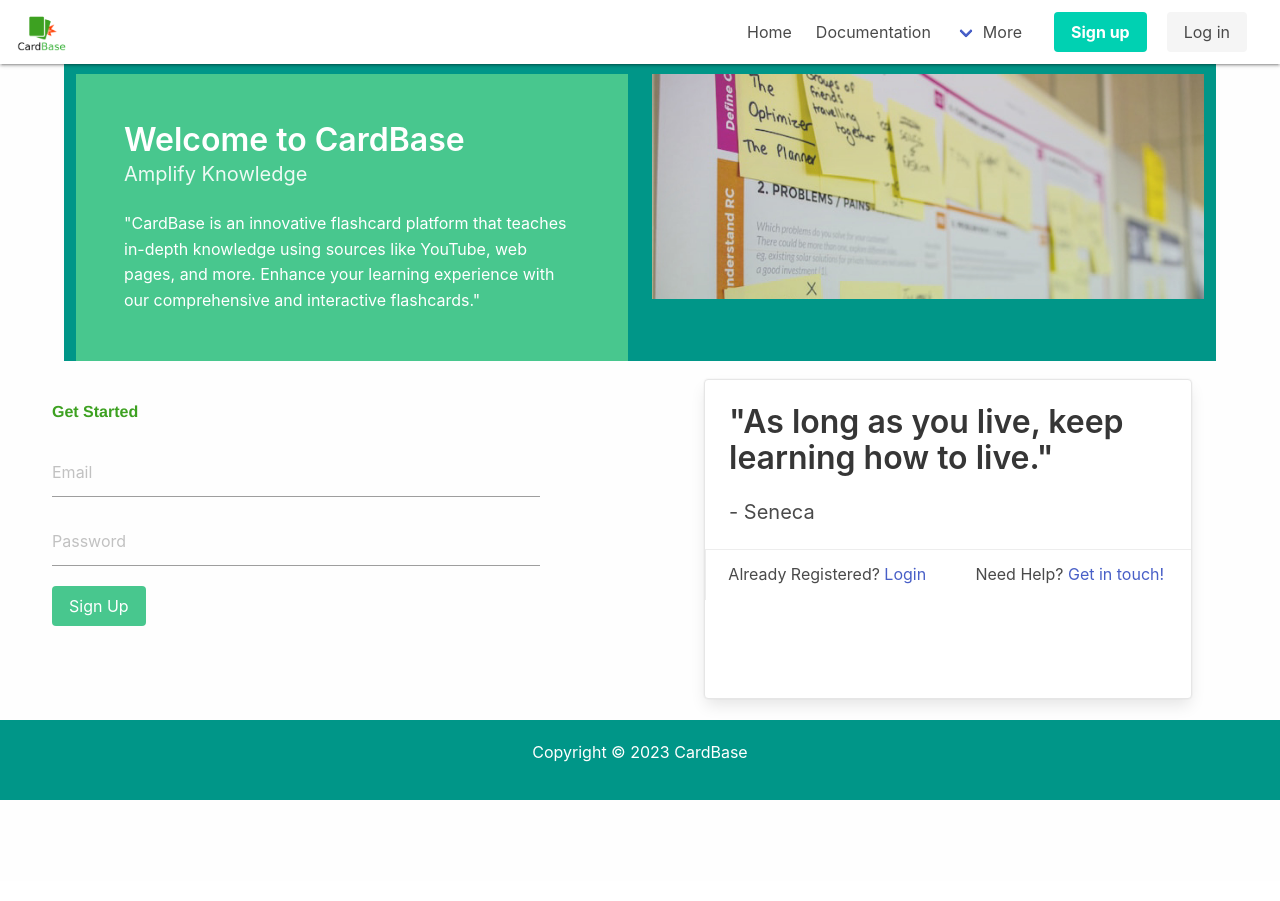
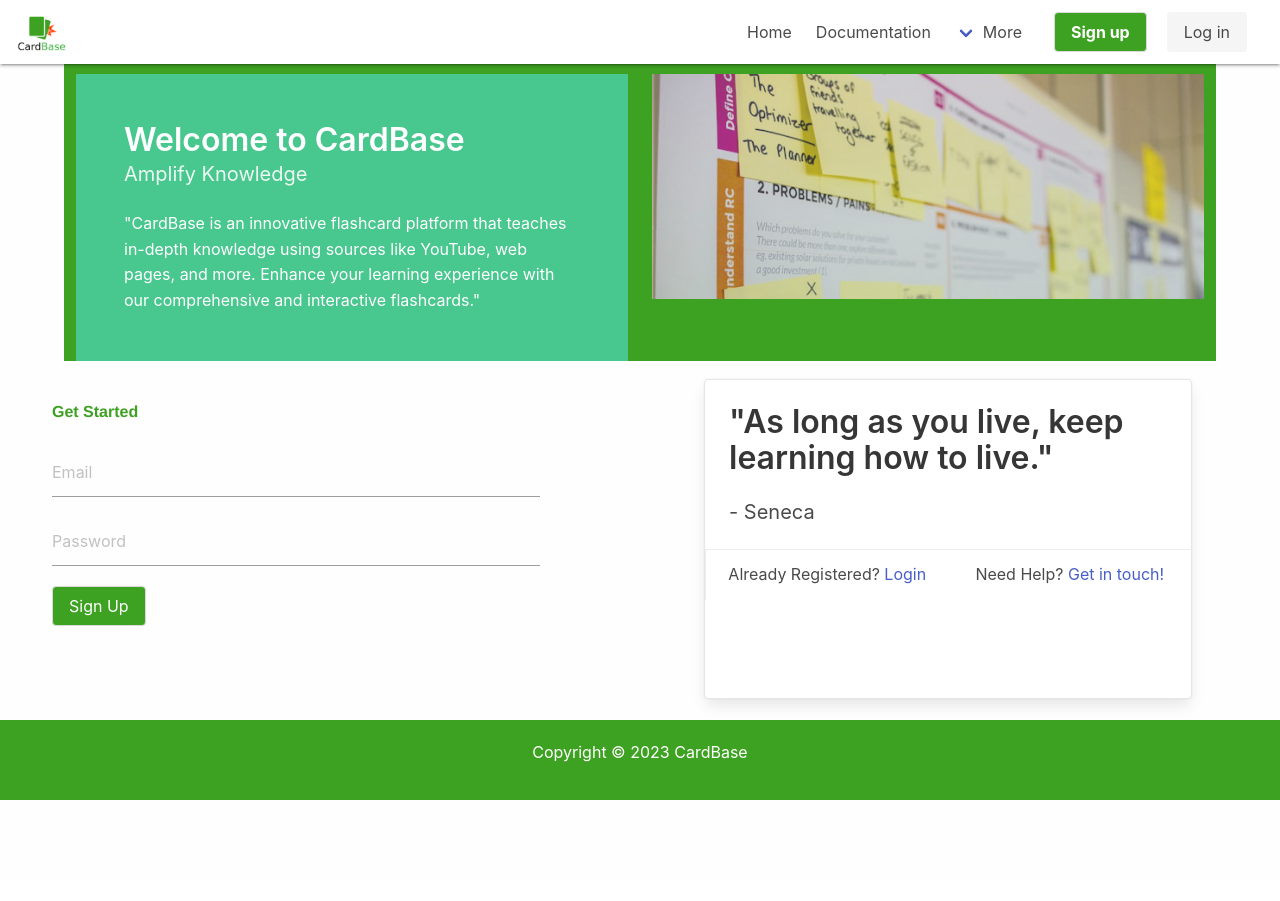
Before and after one commit to williammabotjaeng/cardbase, a Flask app: page / in a window 1280 px wide. Run offline with Flask 3, Linux system fonts and the light colour scheme.

Commit message:
primary-bg, primary-btn, index, layout

```diff
--- a/static/css/style.css
+++ b/static/css/style.css
@@ -1,10 +1,19 @@
+.primary-bg {
+    background-color: #3da121;
+}
+
+#primary-btn {
+    background-color: #3da121;
+    color: white;
+}
+
 .layout-footer {
     position: fixed;
     bottom: 0px;
     justify-content: center;
     text-align: center;
     align-items: center;
-    background-color: teal;
+    background-color: #3da121;
     width: 100%;
     height: 10vh;
     padding: 20px;
--- a/templates/index.html
+++ b/templates/index.html
@@ -40,7 +40,7 @@
     </div>
     <div class="field">
         <p class="control">
-        <button class="button is-success">
+        <button class="button" id="primary-btn">
             Sign Up
         </button>
         </p>
--- a/templates/layout.html
+++ b/templates/layout.html
@@ -60,8 +60,8 @@
           <div class="navbar-end">
             <div class="navbar-item">
               <div class="buttons">
-                <a href="/register" class="button is-primary">
-                  <strong>Sign up</strong>
+                <a href="/register" class="button" style="background-color: #3da121;">
+                  <strong style="color: white">Sign up</strong>
                 </a>
                 <a href="/login" class="button is-light login-button">
                   Log in
@@ -86,13 +86,13 @@
 
         </div>
       </nav>
-      <header class="teal container row s12" style="width: 100%">
+      <header class="primary-bg container row s12" style="width: 100%">
         {% block header %}{% endblock %}
       </header>
       <main style="width: 100%">
         {% block content %}{% endblock %}
       </main>
-<footer class="teal layout-footer">
+<footer class="layout-footer">
     <p>Copyright &copy; 2023 CardBase</p>
 </footer>
    <!-- Compiled and minified JavaScript -->
```
